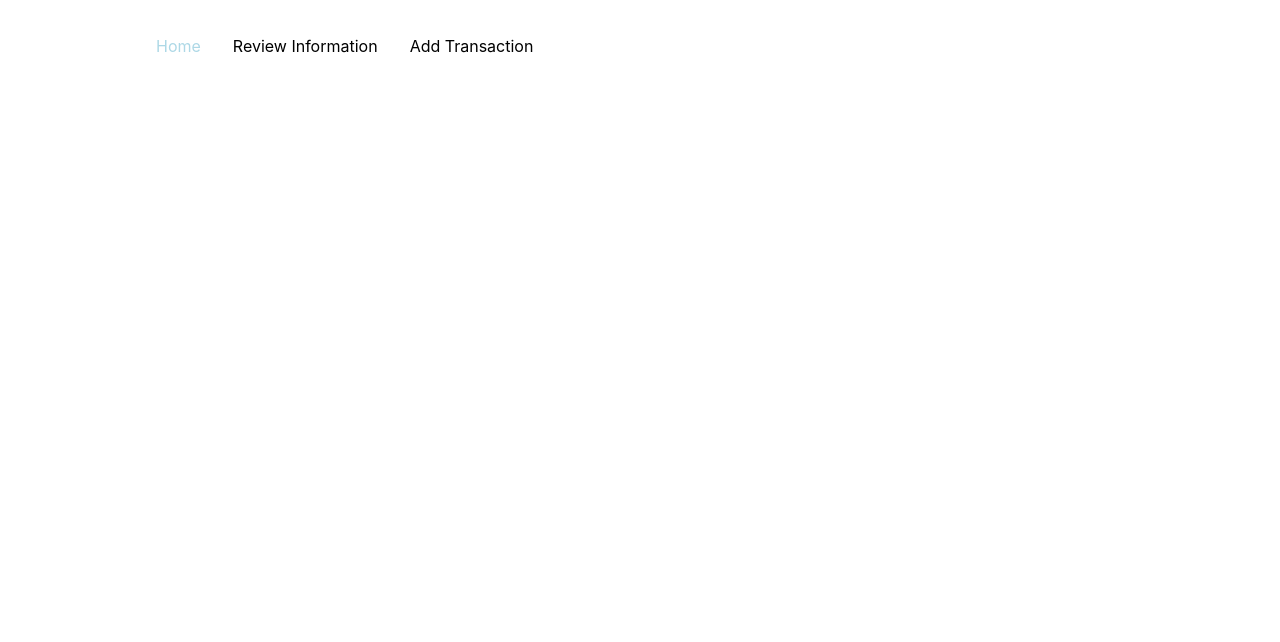
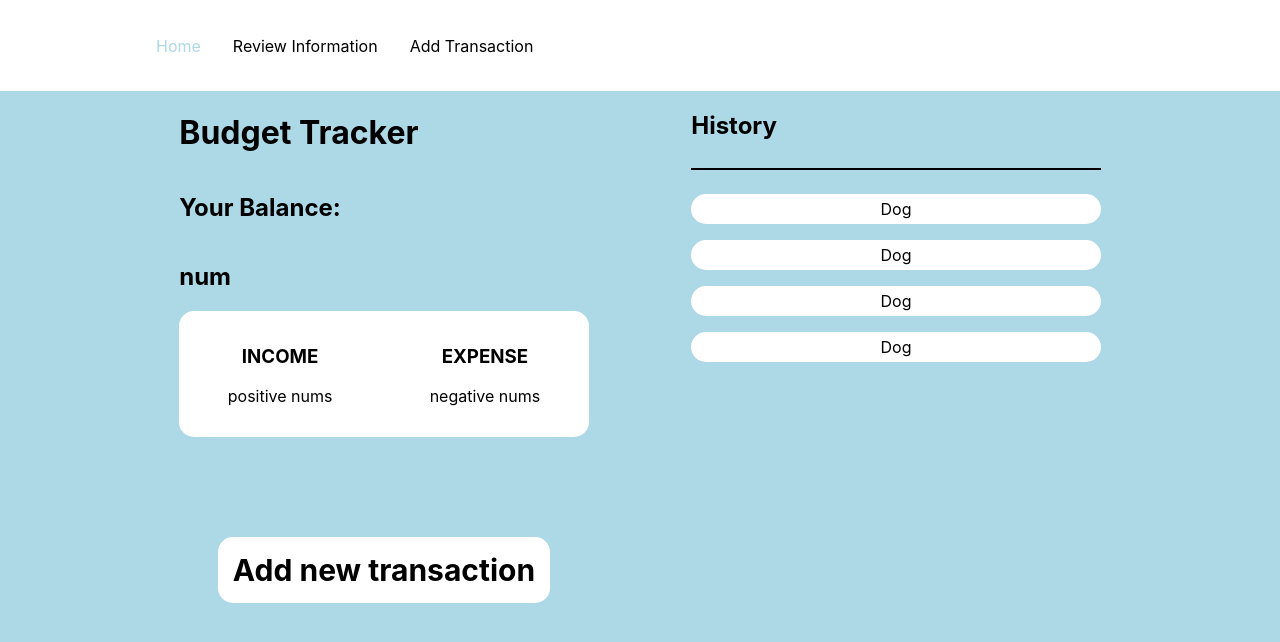
Before and after one commit to emigoodrich/gitIsGross, a React (Create React App) app in the folder tracking-budget/: page / in a window 1280 px wide. Shown: the top 642 px of the page. Built offline with nearby package versions, Linux system fonts and the light colour scheme.

Commit message:
got everything working perfectly, so now i just have to finish my project

```diff
--- a/tracking-budget/src/index.css
+++ b/tracking-budget/src/index.css
@@ -5,9 +5,101 @@ body {
     sans-serif;
   -webkit-font-smoothing: antialiased;
   -moz-osx-font-smoothing: grayscale;
+  background-color: lightblue;
+}
+#amountBox {
+  display: flex;
+  flex-direction: row;
+  background-color: white;
+  width: 100%;
+  padding: 15px 0;
+  border-radius: 15px;
+  justify-content: space-around;
+}
+.historyItems {
+  background-color: white;
+  padding: 5px 0;
+  border-radius: 15px;
+  width: 100%;
+}
+#historyContainer {
+  width: 100%;
+}
+.App {
+  display: flex;
+  flex-direction: row;
+  width: 80%;
+  margin: auto;
+  justify-content: space-around;
+  background-color: none;
+}
+.AppSection {
+  background-color: none;
+  width: 40%;
+  display: flex;
+  flex-direction: column;
+  align-items: flex-start;
 }
 
-code {
-  font-family: source-code-pro, Menlo, Monaco, Consolas, 'Courier New',
-    monospace;
+hr {
+  width: 100%;
+  height: 2px;
+  border: none;
+  background-color: black;
+  margin-left: 0;
 }
+#addTransactionRouteButton {
+  background-color: white;
+  margin: auto;
+  margin-top: 100px;
+  border-radius: 15px;
+  padding: 15px;
+  color: black;
+  text-decoration: none;
+  font-weight: bold;
+  font-size: 30px;
+}
+.review-list-item {
+  background-color: white;
+  display: flex;
+  flex-direction: row;
+  width: 100%;
+  justify-content: space-between;
+  margin-top: 1px;
+}
+.review-list-item div {
+  display: flex;
+  flex-direction: row;
+}
+.list-items {
+  background-color: none;
+  width: 30%;
+  display: flex;
+  flex-direction: row;
+  justify-content: space-between;
+  margin-left: 10px;
+  font-size: 19px;
+}
+.item-right-side {
+  background-color: none;
+  width: 5%;
+  justify-content: space-between;
+}
+#review-titles {
+  display: flex;
+  flex-direction: row;
+  justify-content: space-between;
+  margin: auto;
+  width: 90%;
+  margin-bottom: 30px;
+}
+#transaction-main-div {
+  display: flex;
+  flex-direction: row;
+  justify-content: space-around;
+  height: 100%;
+}
+#transaction-main-div div{
+  background-color: none;
+  width: 30%;
+}
--- a/tracking-budget/src/pages/addTransaction.js
+++ b/tracking-budget/src/pages/addTransaction.js
@@ -1,11 +1,66 @@
-import React from 'react'
+import React, {useCallback, useState, useEffect, useMemo} from 'react';
+import {TextField, Button} from '@mui/material'
 
 const AddTransaction = () => {
+    const [list, setList] = useState(() => {
+        const rawValue = localStorage.getItem('list');
+        const initialValue = JSON.parse(rawValue);
+        return initialValue || [];
+    })
+    const [amount, setAmount] = useState('')
+    const [description, setDescription] = useState('')
+    const handleChangeAmount = useCallback((event) => {
+        if (event.target.value === "" || null) {
+            setAmount(event.target.value);
+        } else if (!Number(event.target.value)){
+
+            alert('numbers only!')
+        } else {
+            setAmount(event.target.value)
+        }
+
+    }, []);
+    function handleChangeDescription(event) {
+        setDescription(event.target.value)
+    }
+    const handleAdd = useCallback(() => {
+        console.log(list)
+        const newList = list.concat({
+            amount: amount,
+            des: description
+        })
+        setList(newList)
+        setAmount('')
+        setDescription('')
+    }, [amount, description, list]);
+
+    useEffect(() => {
+        localStorage.setItem('list', JSON.stringify(list));
+    }, [list]);
+
+    const amountAndDescription = useMemo(() => {
+        return `${amount} ${description} `;
+    }, [amount, description]);
     return (
-        <div>
-
+        <div id="transaction-main-div">
+            <div>
+            <h1>Add Transaction</h1>
+            <div></div>
+            <h3>Amount</h3>
+            <div>$</div>
+            <Button>+</Button>
+            <Button>-</Button>
+            <TextField id="outlined-basic" label="Amount" variant="outlined" value={amount} placeholder="Enter Amount..." onChange={handleChangeAmount}/>
+            <h3>Description</h3>
+            <TextField id="outlined-basic" label="Description" variant="outlined" value={description} placeholder="Enter Description..." onChange={handleChangeDescription}/>
+            <Button onClick={handleAdd}>Submit</Button>
+            </div>
+            <div>
+                <h2>Current:</h2>
+                <h2><span>$</span>{amountAndDescription}</h2>
+                <h3>Most Recent:</h3>
+            </div>
         </div>
     )
 }
-
 export default AddTransaction;
--- a/tracking-budget/src/pages/history.js
+++ b/tracking-budget/src/pages/history.js
@@ -1,11 +1,28 @@
-import React from 'react'
+import React, { useEffect, useState } from "react";
+import OutputtingLists from './outPuttingLists'
 
 const History = () => {
+    const [list, setList] = useState([]);
+    const [num, setNum] = useState(0)
+    useEffect(() => {
+        const list = JSON.parse(localStorage.getItem('list'));
+        if (list) {
+            setList(list)
+        }
+    }, []);
+    const deletingListItem = (index) => {
+        setNum(3)
+        console.log(num)
+        //don't know but yk
+    }
     return (
         <div>
-
+            <div id="review-titles">
+                <h1>Your history</h1>
+                <h1>big money total </h1>
+            </div>
+            <OutputtingLists list={list}  deletingListItem={deletingListItem}/>
         </div>
     )
 }
-
 export default History;
--- a/tracking-budget/src/pages/index.js
+++ b/tracking-budget/src/pages/index.js
@@ -1,11 +1,37 @@
-import React from 'react'
+import React from 'react';
+import {Link} from 'react-router-dom'
 
 const Home = () => {
+
     return (
+    <div className="App">
+      <div class="AppSection">
+      <h1>Budget Tracker</h1>
+      <h2>Your Balance:</h2>
+      <h2>num</h2>
+      <div id="amountBox">
         <div>
-
+          <h3>INCOME</h3>
+          <p>positive nums</p>
         </div>
+        <div>
+          <h3>EXPENSE</h3>
+          <p>negative nums</p>
+        </div>
+      </div>
+      <Link to="/addTransaction" id="addTransactionRouteButton">Add new transaction</Link>
+    </div>
+    <div class="AppSection">
+      <h2>History</h2>
+      <hr></hr>
+      <div id="historyContainer">
+        <p class="historyItems">Dog</p>
+        <p class="historyItems">Dog</p>
+        <p class="historyItems">Dog</p>
+        <p class="historyItems">Dog</p>
+      </div>
+    </div>
+  </div>
     )
 }
-
 export default Home;
--- /dev/null
+++ b/tracking-budget/src/pages/outPuttingLists.js
@@ -0,0 +1,20 @@
+import React from 'react';
+
+const OutputtingLists = ({ list, deletingListItem }) => {
+    return   <div>
+    {list.map((item, index) => (
+        <div key={index}  class="review-list-item">
+            <div class="list-items">
+                <div>{JSON.parse(JSON.stringify(item.amount))}</div>
+                <div>{JSON.parse(JSON.stringify(item.des))}</div>
+            </div>
+            <div class="item-right-side">
+                <div onClick={() => deletingListItem(index)}>x</div>
+                <div id={{index}}>color</div>
+            </div>
+        </div>
+    ))}
+</div>
+}
+
+export default OutputtingLists;
```
Also changed, not shown: tracking-budget/src/components/outPuttingLists.js (deleted).
